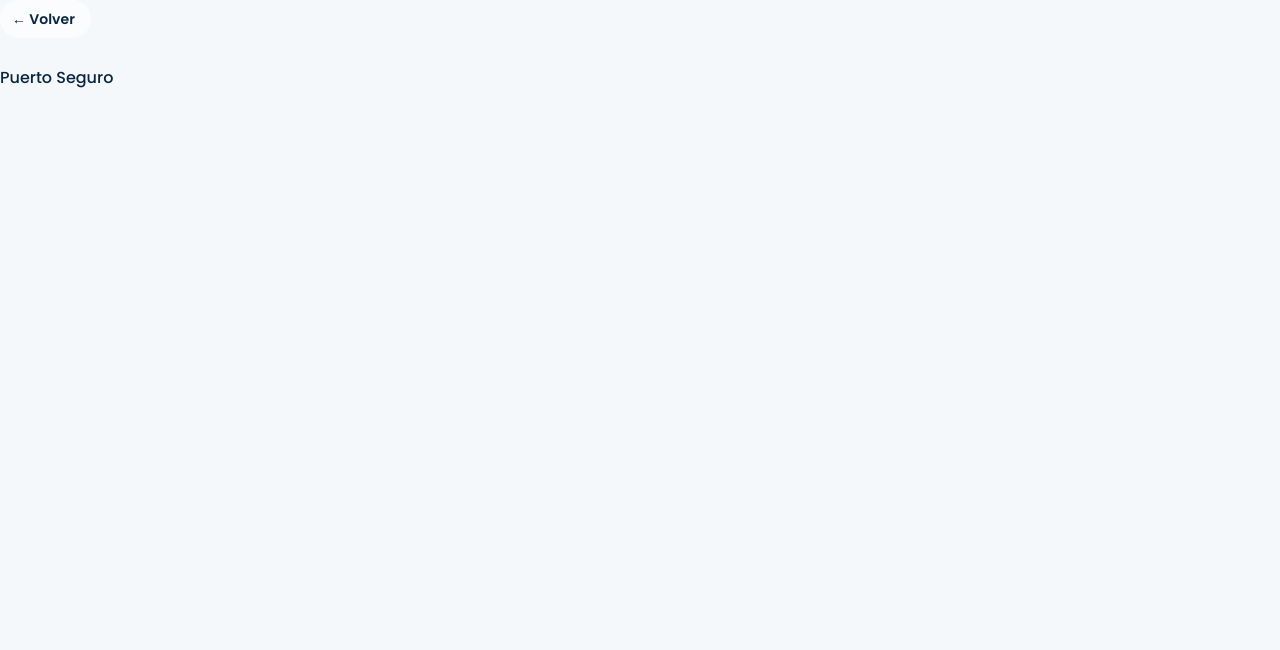
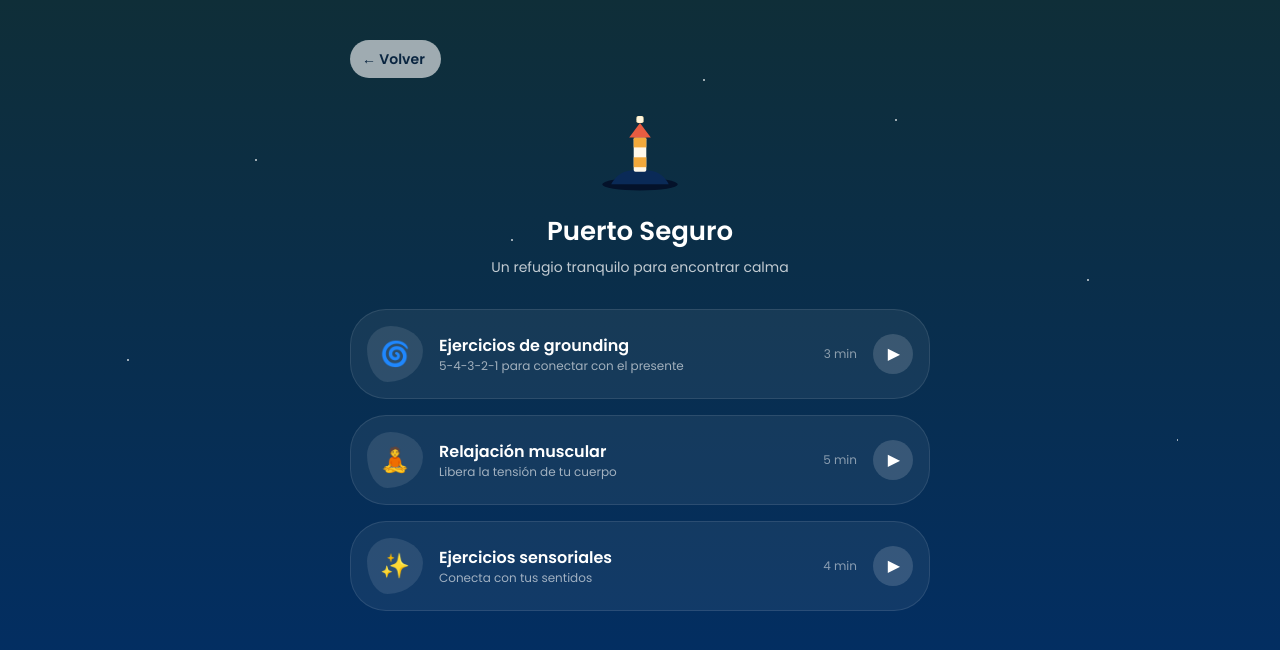
Before and after one commit to JuanRueda08-ucc/ancla-calma, a React (Vite) app in the folder calma-app/: page /islas/aire/puerto-seguro in a window 1280 px wide. Shown: the top 650 px of the page. Built offline with nearby package versions, Linux system fonts and the light colour scheme; a web font is replaced by a local one.

Commit message:
feat: implement PuertoSeguro screen (breathing exercises submenu)

```diff
--- /dev/null
+++ b/calma-app/src/components/StarField.jsx
@@ -0,0 +1,5 @@
+import '../styles/starfield.css'
+
+export default function StarField({ className = '' }) {
+  return <div className={`star-field pointer-events-none absolute inset-0 z-[1] opacity-60 ${className}`} />
+}
--- a/calma-app/src/screens/Entrada.jsx
+++ b/calma-app/src/screens/Entrada.jsx
@@ -2,6 +2,7 @@ import { useNavigate } from 'react-router-dom'
 import { motion, useReducedMotion } from 'framer-motion'
 import '../styles/entrada.css'
 import { riseIn } from '../animations/transitions'
+import StarField from '../components/StarField'
 
 export default function Entrada() {
   const navigate = useNavigate()
@@ -9,7 +10,7 @@ export default function Entrada() {
 
   return (
     <div className="entrada-bg relative min-h-screen overflow-hidden text-white">
-      <div className="entrada-stars absolute inset-0 z-[1] opacity-60" />
+      <StarField />
 
       <div className="relative z-[3] flex min-h-screen flex-col items-center justify-center px-6 py-10 text-center">
         <motion.div
--- a/calma-app/src/screens/PuertoSeguro.jsx
+++ b/calma-app/src/screens/PuertoSeguro.jsx
@@ -1,10 +1,109 @@
+import { useNavigate } from 'react-router-dom'
+import { motion } from 'framer-motion'
 import BackButton from '../components/BackButton'
+import StarField from '../components/StarField'
+import { riseIn } from '../animations/transitions'
+import { NIGHT_SKY_BG } from '../styles/nightSky'
+
+const BLOB_RADIUS = '42% 58% 63% 37% / 41% 44% 56% 59%'
+
+const EJERCICIOS = [
+  {
+    to: '/islas/aire/puerto-seguro/grounding',
+    emoji: '🌀',
+    title: 'Ejercicios de grounding',
+    description: '5-4-3-2-1 para conectar con el presente',
+    duracion: '3 min',
+  },
+  {
+    to: '/islas/aire/puerto-seguro/relajacion-muscular',
+    emoji: '🧘',
+    title: 'Relajación muscular',
+    description: 'Libera la tensión de tu cuerpo',
+    duracion: '5 min',
+  },
+  {
+    to: '/islas/aire/puerto-seguro/sensorial',
+    emoji: '✨',
+    title: 'Ejercicios sensoriales',
+    description: 'Conecta con tus sentidos',
+    duracion: '4 min',
+  },
+]
+
+function EjercicioRow({ to, emoji, title, description, duracion, delay }) {
+  const navigate = useNavigate()
+  const activate = () => navigate(to)
+
+  return (
+    <motion.div
+      {...riseIn(delay)}
+      role="button"
+      tabIndex={0}
+      onClick={activate}
+      onKeyDown={(e) => {
+        if (e.key === 'Enter' || e.key === ' ') {
+          e.preventDefault()
+          activate()
+        }
+      }}
+      whileHover={{ y: -2, transition: { duration: 0.15 } }}
+      whileTap={{ y: -2, transition: { duration: 0.15 } }}
+      className="group mb-4 flex w-full cursor-pointer items-center gap-4 rounded-xl border border-white/10 bg-white/[0.06] p-4"
+    >
+      <div
+        className="flex h-14 w-14 flex-shrink-0 items-center justify-center bg-white/10 text-2xl"
+        style={{ borderRadius: BLOB_RADIUS }}
+      >
+        {emoji}
+      </div>
+      <div className="flex-1">
+        <h3 className="text-base font-semibold text-white">{title}</h3>
+        <p className="text-xs text-white/60">{description}</p>
+      </div>
+      <span className="whitespace-nowrap text-xs text-white/50">{duracion}</span>
+      <div className="flex h-10 w-10 flex-shrink-0 items-center justify-center rounded-full bg-white/15 text-white transition-transform duration-150 group-hover:scale-[1.08]">
+        <span className="pl-0.5">▶</span>
+      </div>
+    </motion.div>
+  )
+}
 
 export default function PuertoSeguro() {
   return (
-    <div>
-      <BackButton to="/islas/aire" />
-      <h1>Puerto Seguro</h1>
+    <div className={`relative min-h-screen overflow-hidden ${NIGHT_SKY_BG}`}>
+      <StarField />
+
+      <div className="relative z-[3] mx-auto max-w-[620px] px-5 pb-20 pt-10">
+        <BackButton to="/islas/aire" />
+
+        <motion.div {...riseIn(0)} className="mb-8 text-center">
+          <svg
+            viewBox="0 0 100 90"
+            width="90"
+            height="90"
+            className="mx-auto mb-4"
+          >
+            <ellipse cx="50" cy="82" rx="42" ry="7" fill="#04122A" />
+            <path
+              d="M18 82 C26 66 40 66 50 66 C60 66 74 66 82 82 Z"
+              fill="#0A2A57"
+            />
+            <rect x="43" y="30" width="14" height="38" rx="2" fill="#FFF8EA" />
+            <rect x="43" y="30" width="14" height="11" className="fill-faro-1" />
+            <rect x="43" y="52" width="14" height="11" className="fill-faro-1" />
+            <polygon points="38,30 62,30 50,14" fill="#E85C41" />
+            <rect x="46" y="6" width="8" height="8" rx="2" fill="#FFE8B8" />
+            <circle cx="50" cy="10" r="3.5" fill="#FFF6DD" />
+          </svg>
+          <h1 className="mb-1.5 text-[26px] font-semibold text-white">Puerto Seguro</h1>
+          <p className="text-sm text-white/75">Un refugio tranquilo para encontrar calma</p>
+        </motion.div>
+
+        {EJERCICIOS.map((ejercicio, index) => (
+          <EjercicioRow key={ejercicio.to} {...ejercicio} delay={0.08 * (index + 1)} />
+        ))}
+      </div>
     </div>
   )
 }
--- a/calma-app/src/styles/entrada.css
+++ b/calma-app/src/styles/entrada.css
@@ -1,16 +1,5 @@
 .entrada-bg {
   background: linear-gradient(180deg, #06142b 0%, #002e6b 45%, #0a4b94 75%, #3e7cb8 100%);
-}
-
-.entrada-stars {
-  background-image: radial-gradient(1.5px 1.5px at 20% 20%, #fff 100%, transparent),
-    radial-gradient(1.5px 1.5px at 70% 15%, #fff 100%, transparent),
-    radial-gradient(1px 1px at 40% 30%, #fff 100%, transparent),
-    radial-gradient(1px 1px at 85% 35%, #fff 100%, transparent),
-    radial-gradient(1.5px 1.5px at 55% 10%, #fff 100%, transparent),
-    radial-gradient(1px 1px at 10% 45%, #fff 100%, transparent),
-    radial-gradient(1px 1px at 92% 55%, #fff 100%, transparent);
-  background-repeat: no-repeat;
 }
 
 .entrada-beam {
--- /dev/null
+++ b/calma-app/src/styles/nightSky.js
@@ -0,0 +1 @@
+export const NIGHT_SKY_BG = 'bg-gradient-to-b from-[#0F2E38] to-aire-1'
--- /dev/null
+++ b/calma-app/src/styles/starfield.css
@@ -0,0 +1,10 @@
+.star-field {
+  background-image: radial-gradient(1.5px 1.5px at 20% 20%, #fff 100%, transparent),
+    radial-gradient(1.5px 1.5px at 70% 15%, #fff 100%, transparent),
+    radial-gradient(1px 1px at 40% 30%, #fff 100%, transparent),
+    radial-gradient(1px 1px at 85% 35%, #fff 100%, transparent),
+    radial-gradient(1.5px 1.5px at 55% 10%, #fff 100%, transparent),
+    radial-gradient(1px 1px at 10% 45%, #fff 100%, transparent),
+    radial-gradient(1px 1px at 92% 55%, #fff 100%, transparent);
+  background-repeat: no-repeat;
+}
```
